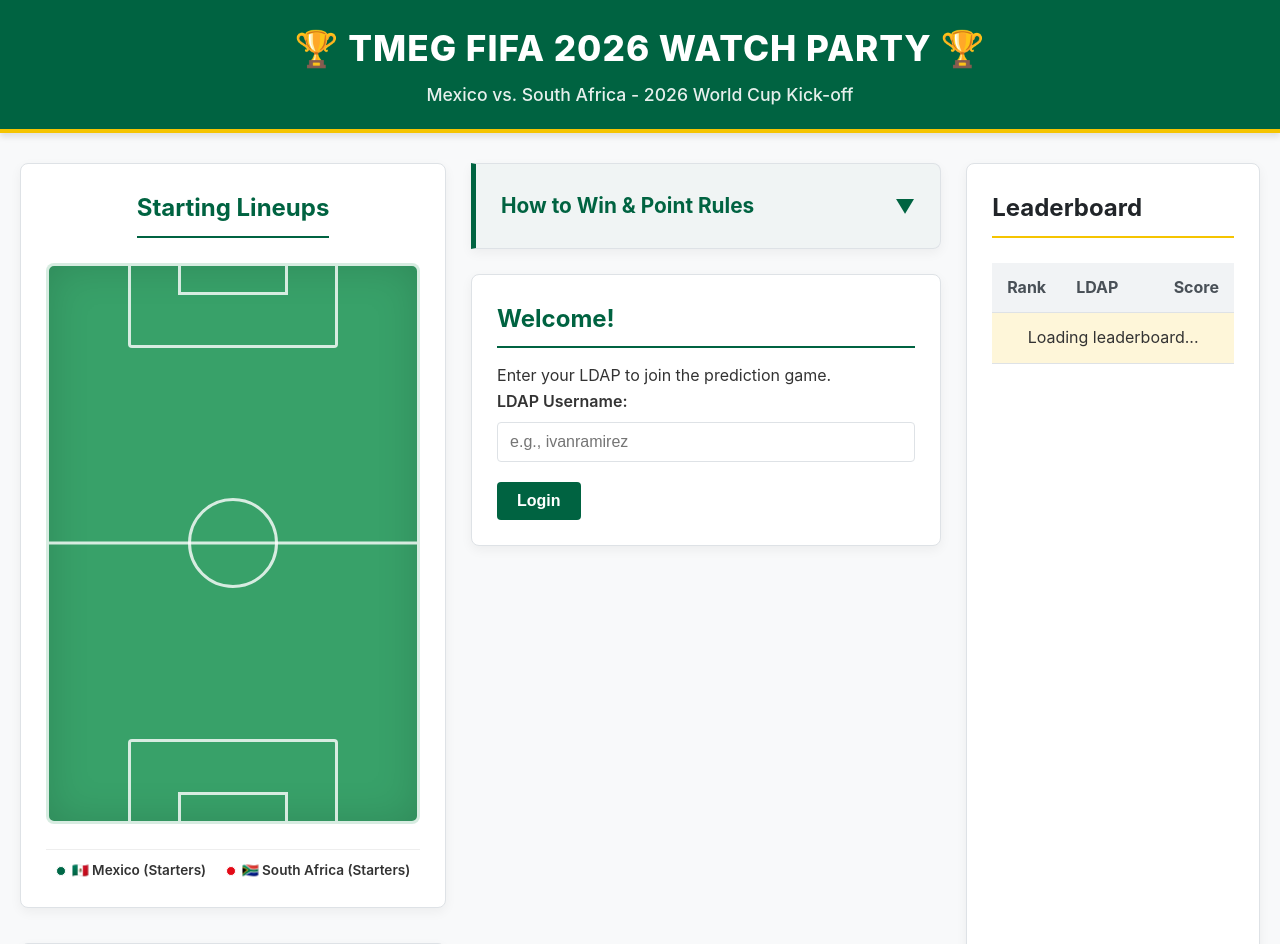
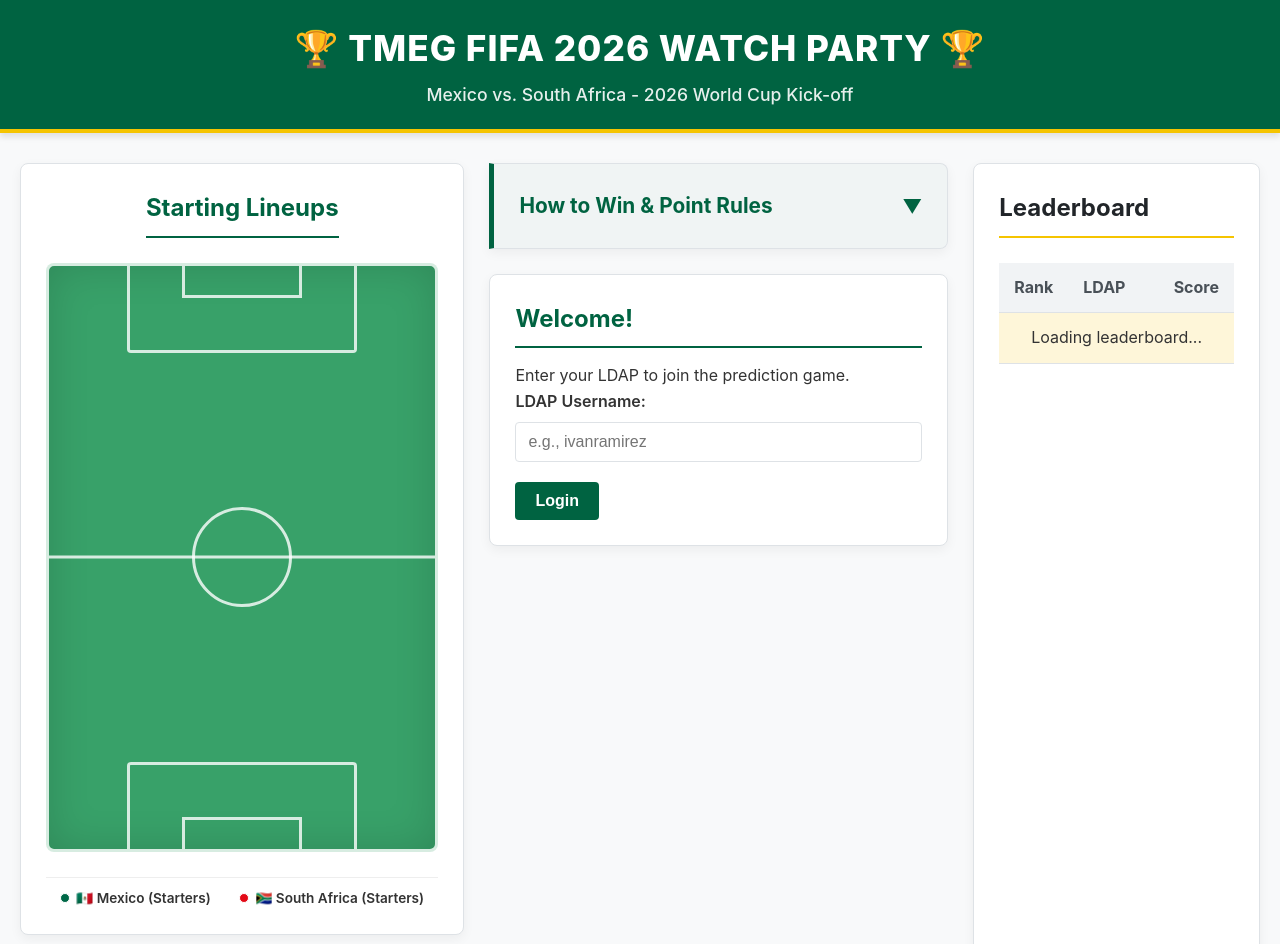
Before and after one commit to jlivanramirez7/TMEGFIFAkickoff, a Python web app: template templates/index.html in a window 1280 px wide. Shown: the top 944 px of the page. Run offline with Jinja, Linux system fonts and the light colour scheme; the template is opened without the code that fills it, so the values that code supplies are empty; some libraries are stand-ins or nearby versions.

Commit message:
Scale soccer field pitch layout to 440px and update Google Maps embed to maximum high-zoom Satellite view

```diff
--- a/static/style.css
+++ b/static/style.css
@@ -63,11 +63,11 @@ header h1 {
 
 /* Container & Layout */
 .container {
-    max-width: 1550px;
+    max-width: 1600px;
     margin: 30px auto;
     padding: 0 20px;
     display: grid;
-    grid-template-columns: 1.45fr 1.6fr 1fr;
+    grid-template-columns: 1.55fr 1.6fr 1fr;
     gap: 25px;
 }
 
@@ -638,7 +638,7 @@ tbody tr:nth-child(3) {
 
 .soccer-field {
     width: 100%;
-    max-width: 410px;
+    max-width: 440px;
     aspect-ratio: 2 / 3; /* Symmetric layout ratio */
     background-color: #38a169; /* Soccer field green */
     border: 3px solid rgba(255, 255, 255, 0.8);
@@ -663,8 +663,8 @@ tbody tr:nth-child(3) {
     position: absolute;
     top: 50%;
     left: 50%;
-    width: 90px;
-    height: 90px;
+    width: 100px;
+    height: 100px;
     border: 3px solid rgba(255, 255, 255, 0.8);
     border-radius: 50%;
     transform: translate(-50%, -50%);
@@ -676,8 +676,8 @@ tbody tr:nth-child(3) {
     position: absolute;
     left: 50%;
     transform: translateX(-50%);
-    width: 210px;
-    height: 85px;
+    width: 230px;
+    height: 90px;
     border: 3px solid rgba(255, 255, 255, 0.8);
     background-color: transparent;
 }
@@ -701,8 +701,8 @@ tbody tr:nth-child(3) {
     position: absolute;
     left: 50%;
     transform: translateX(-50%);
-    width: 110px;
-    height: 32px;
+    width: 120px;
+    height: 35px;
     border: 3px solid rgba(255, 255, 255, 0.8);
     background-color: transparent;
 }
--- a/templates/index.html
+++ b/templates/index.html
@@ -46,13 +46,12 @@
                 <h2>🏟️ Match Venue: Estadio Azteca</h2>
                 <div class="stadium-map-container">
                     <iframe
-                        src="https://www.google.com/maps/embed?pb=!1m18!1m12!1m3!1d3766.4526685847426!2d-99.15286522394017!3d19.30292418195864!2m3!1f0!2f0!3f0!3m2!1i1024!2i768!4f13.1!3m3!1m2!1s0x85ce00171ea7c677%3A0xd6ee7081702f37a5!2sEstadio%20Azteca!5e0!3m2!1sen!2sus!4v1717900000000!5m2!1sen!2sus"
+                        src="https://maps.google.com/maps?q=Estadio%20Azteca,Mexico%20City&z=19&t=k&output=embed"
                         width="100%"
-                        height="200"
+                        height="220"
                         style="border:0; border-radius: 6px;"
                         allowfullscreen=""
-                        loading="lazy"
-                        referrerpolicy="no-referrer-when-downgrade">
+                        loading="lazy">
                     </iframe>
                 </div>
                 <div class="stadium-facts">
```
